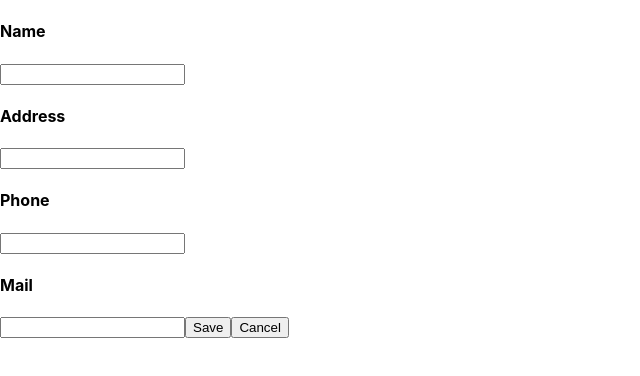
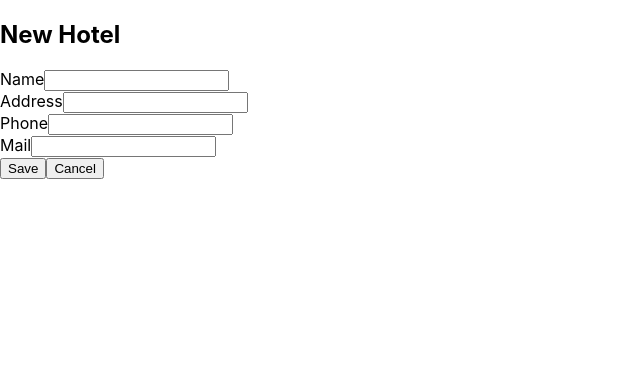
Before and after one commit to jantoniocarvajal/hotel-react-hooks, a React (Create React App) app: page /hotels in a window 1280 px wide. Shown: the top 376 px of the page, without its empty margins (0-640 px from the left). Built offline with nearby package versions, Linux system fonts and the light colour scheme.

Commit message:
Add styles to Filter and HotelPage

```diff
--- a/package.json
+++ b/package.json
@@ -10,6 +10,7 @@
     "@types/node": "^12.12.41",
     "@types/react": "^16.9.35",
     "@types/react-dom": "^16.9.8",
+    "node-sass": "^4.14.1",
     "react": "^16.13.1",
     "react-dom": "^16.13.1",
     "react-router-dom": "^5.2.0",
--- a/src/components/Filter.tsx
+++ b/src/components/Filter.tsx
@@ -15,13 +15,19 @@ export const Filter = ({ filter }: FilterProps) => {
     }
 
     return (
-        <div>
-            <h4>Name</h4>
-            <input value={nameFilter} onChange={(ev: any) => setNameFilter(ev.target.value)} />
-            <h4>Address</h4>
-            <input value={addressFilter} onChange={(ev: any) => setAddressFilter(ev.target.value)} />
-            <button onClick={() => filter(nameFilter, addressFilter)}>Filter</button>
-            <button onClick={onCleanFilter}>Clean</button>
+        <div className="container">
+            <div className="row">
+                <label>Name</label>
+                <input value={nameFilter} onChange={(ev: any) => setNameFilter(ev.target.value)} />
+            </div>
+            <div className="row">
+                <label>Address</label>
+                <input value={addressFilter} onChange={(ev: any) => setAddressFilter(ev.target.value)} />
+            </div>
+            <div className="row">
+                <button onClick={() => filter(nameFilter, addressFilter)}>Filter</button>
+                <button onClick={onCleanFilter}>Clean</button>
+            </div>
         </div>
     );
 }
--- a/src/components/Pagination.tsx
+++ b/src/components/Pagination.tsx
@@ -6,25 +6,31 @@ interface PaginationProps {
     paginate: (num: number) => void;
 }
 
-export const Pagination = ({ rowsByPage, lenght, paginate}: PaginationProps) => {
+export const Pagination = ({ rowsByPage, lenght, paginate }: PaginationProps) => {
+    const [actualPage, setActualPage] = React.useState<number>(1);
     const numPages = [];
 
-    for(let i=1; i<= Math.ceil(lenght / rowsByPage); i++){
+    for (let i = 1; i <= Math.ceil(lenght / rowsByPage); i++) {
         numPages.push(i);
     }
 
-    return(
+    const changePage = (numPage: number) => {
+        setActualPage(numPage);
+        paginate(numPage);
+    }
+
+    return (
         <nav>
-            <ul className="pagination">
+            <ul>
+                <button onClick={() => changePage(actualPage - 1)} disabled={actualPage === 1}>Previous</button>
                 {
                     numPages.map(number => (
-                        <li key={number} className="page-item">
-                            <button onClick={() => paginate(number)} className='page-link'>
-                                {number}
-                            </button>
-                        </li>
+                        <button onClick={() => changePage(number)}>
+                            {number}
+                        </button>
                     ))
                 }
+                <button onClick={() => changePage(actualPage + 1)} disabled={actualPage >= numPages.length}>Next</button>
             </ul>
         </nav>
     )
--- a/src/pages/DashBoardPage.tsx
+++ b/src/pages/DashBoardPage.tsx
@@ -43,14 +43,22 @@ export function DashBoardPage() {
     }
 
     return (
-        <div>
-            <h1>Bienvenid@</h1>
-
-            <Filter filter={filter} />
-            <HotelsTable hotels={currentHotels} onDelete={loadHotels} />
-            <Pagination rowsByPage={rowsByPage} lenght={hotels.length} paginate={paginate} />
-
-            <button onClick={onNewHotel}>New Hotel</button>
+        <div className="container">
+            <div className="row">
+                <h1>Bienvenid@</h1>
+            </div>
+            <div className="row">
+                <Filter filter={filter} />
+            </div>
+            <div className="row">
+                <HotelsTable hotels={currentHotels} onDelete={loadHotels} />
+            </div>
+            <div className="row">
+                <Pagination rowsByPage={rowsByPage} lenght={hotels.length} paginate={paginate} />
+            </div>
+            <div className="row">
+                <button onClick={onNewHotel}>New Hotel</button>
+            </div>
         </div>
     );
 }
--- a/src/pages/HotelPage.tsx
+++ b/src/pages/HotelPage.tsx
@@ -10,10 +10,12 @@ interface RouteParams {
 
 export function HotelPage() {
     const history = useHistory();
+    /** Get the param id of the url */
     const match = useRouteMatch<RouteParams>('/hotels/:id');
 
     const [entity, setEntity] = React.useState<Hotel>({} as Hotel);
 
+    /** Only execte with change the param id in the url */
     React.useEffect(() => {
         if (match) {
             loadHotel(match.params.id);
@@ -46,18 +48,30 @@ export function HotelPage() {
     }
 
     return (
-        <div>
-            <h4>Name</h4>
+        <div className="container">
+            <div className="row">
+                <h2>{entity.id ? "Edit Hotel" : "New Hotel"}</h2>
+            </div>
+            <div className="row">
+                <label>Name</label>
                 <input value={entity.name} onChange={getSetter("name")} />
-            <h4>Address</h4>
+            </div>
+            <div className="row">
+                <label>Address</label>
                 <input value={entity.address} onChange={getSetter("address")} />
-            <h4>Phone</h4>
+            </div>
+            <div className="row">
+                <label>Phone</label>
                 <input value={entity.phone} onChange={getSetter("phone")} />
-            <h4>Mail</h4>
+            </div>
+            <div className="row">
+                <label>Mail</label>
                 <input value={entity.mail} onChange={getSetter("mail")} />
-
+            </div>
+            <div className="row">
                 <button onClick={onSave}>Save</button>
                 <button onClick={onCancel}>Cancel</button>
             </div>
+        </div>
     );
 }
--- /dev/null
+++ b/src/styles.scss
@@ -0,0 +1,21 @@
+.container {
+    margin: 5px;
+    padding: 5px;
+}
+
+.row {
+    display: flex;
+    flex-direction: row;
+    flex-wrap: nowrap;
+    margin: 10px;
+    padding: 10px;
+    width: 100%;
+}
+
+.column {
+    display: flex;
+    flex-direction: column;
+    flex-basis: 100%;
+    flex:1;
+    margin: 5px;
+}
```
Also changed, not shown: 1 other file (tests, documents, lock files or other folders). Lines whose indentation alone changed are shown as unchanged.
